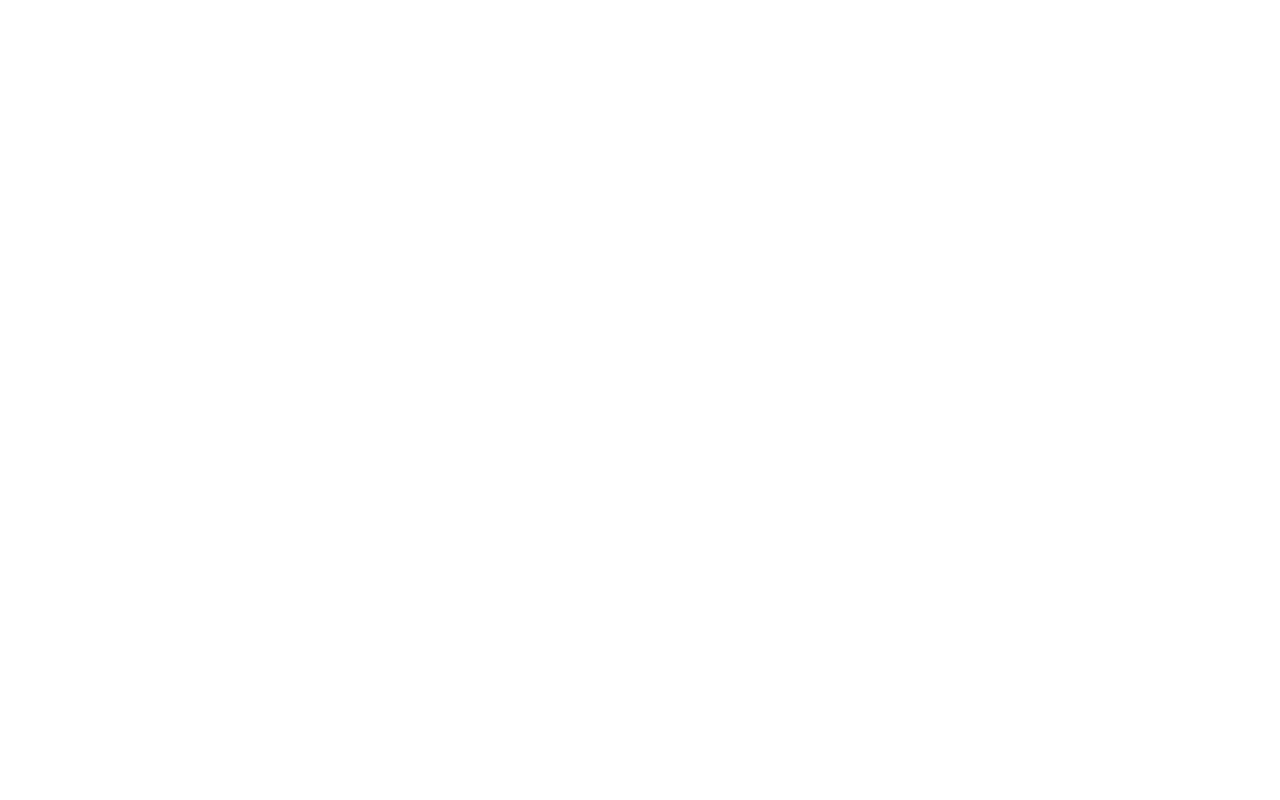
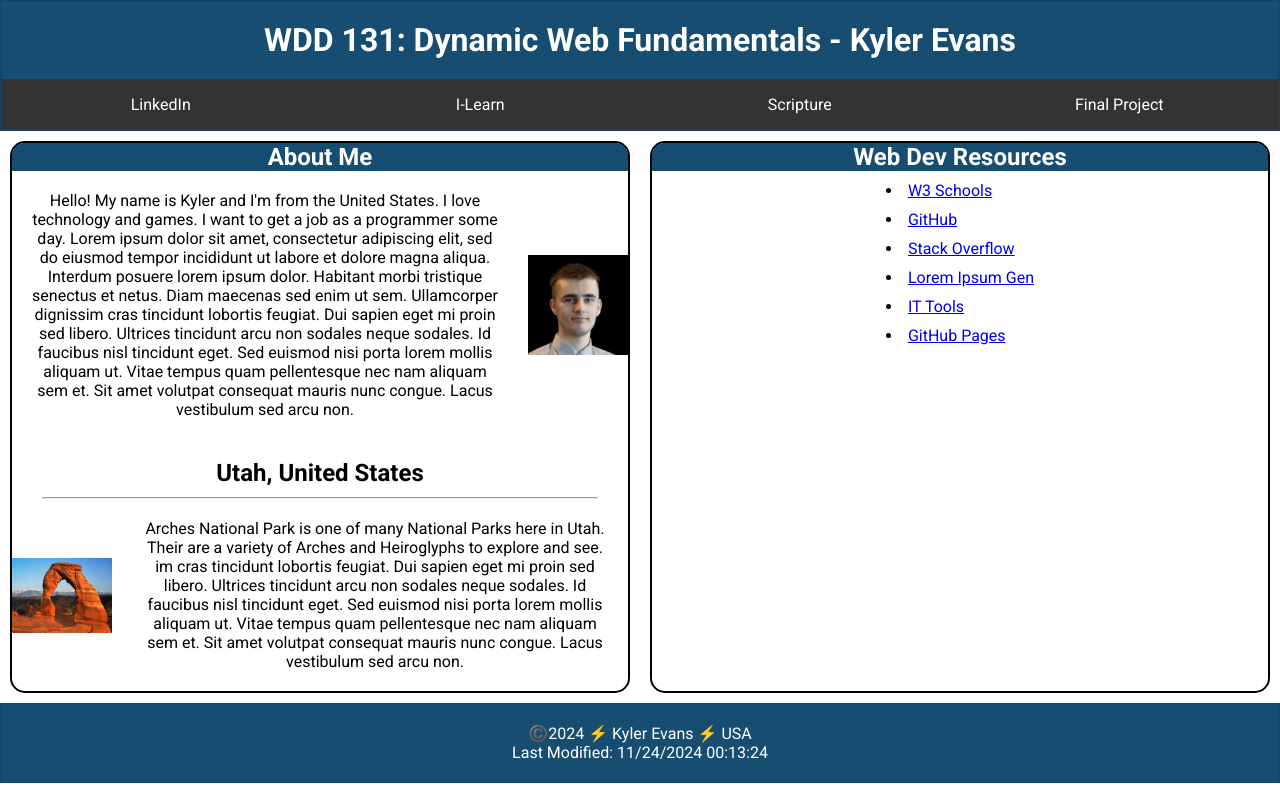
Before and after one commit to sudorm-rfslash/wdd231, a plain HTML site: page index.html in a window 1280 px wide. Drawn offline with nearby package versions, Linux system fonts and the light colour scheme.

Commit message:
making progress

```diff
--- a/index.html
+++ b/index.html
@@ -1,15 +1,83 @@
 <!DOCTYPE html>
-<html lang="en">
+<html lang="en-US">
 
 <head>
   <meta charset="UTF-8">
   <meta name="viewport" content="width=device-width, initial-scale=1.0">
-  <title>Document</title>
-  <link rel="stylesheet" href="styles/normalize.css">
+  <title>WDD 131 - Dynamic Web Fundamentals - Kyler Evans</title>
+  <meta name="description"
+    content="A simple home page with basic styling. WDD 131 - Dynamic Web Fundamentals - Kyler Evans.">
+  <meta name="author" content="Kyler Evans">
+  <link rel="stylesheet" href="styles/base.css">
+  <link rel="preconnect" href="https://fonts.googleapis.com">
+  <link rel="preconnect" href="https://fonts.gstatic.com" crossorigin>
+  <link href="https://fonts.googleapis.com/css2?family=Roboto" rel="stylesheet">
+  <link
+    href="https://fonts.googleapis.com/css2?family=Roboto:ital,wght@0,100;0,300;0,400;0,500;0,700;0,900;1,100;1,300;1,400;1,500;1,700;1,900&display=swap"
+    rel="stylesheet">
+  <script src="scripts/getdates.js" defer></script>
 </head>
 
 <body>
 
+  <header>
+    <h1>WDD 131: Dynamic Web Fundamentals - Kyler Evans</h1>
+    <nav>
+      <ul>
+        <li><a href="https://www.linkedin.com/">LinkedIn</a></li>
+        <li><a href="https://byui.instructure.com/">I-Learn</a></li>
+        <li><a
+            href="https://www.churchofjesuschrist.org/study/scriptures/bofm/introduction?lang=eng&id=p6#p6">Scripture</a>
+        </li>
+        <li><a href="#">Final Project</a></li>
+      </ul>
+    </nav>
+  </header>
+
+  <main>
+    <section class="card">
+      <h2 class="aboutheading1">About Me</h2>
+      <div>
+        <p>Hello! My name is Kyler and I'm from the United States. I love technology and games. I want to get a job as a
+          programmer some day. Lorem ipsum dolor sit amet, consectetur adipiscing elit, sed do eiusmod tempor incididunt
+          ut labore et dolore magna aliqua. Interdum posuere lorem ipsum dolor. Habitant morbi tristique senectus et
+          netus. Diam maecenas sed enim ut sem. Ullamcorper dignissim cras tincidunt lobortis feugiat. Dui sapien eget
+          mi
+          proin sed libero. Ultrices tincidunt arcu non sodales neque sodales. Id faucibus nisl tincidunt eget. Sed
+          euismod nisi porta lorem mollis aliquam ut. Vitae tempus quam pellentesque nec nam aliquam sem et. Sit amet
+          volutpat consequat mauris nunc congue. Lacus vestibulum sed arcu non.</p>
+        <img src="images/profile.jpg" alt="Hello, my name is Kyler Evans" width="200">
+      </div>
+      <h2 class="aboutheading2">Utah, United States</h2>
+      <hr>
+      <div>
+        <img src="images/arches.jpg" alt="Hello, my name is Kyler Evans" width="200">
+        <p>Arches National Park is one of many National Parks here in Utah.
+          Their are a variety of Arches and Heiroglyphs to explore and see.
+          im cras tincidunt lobortis feugiat. Dui sapien eget
+          mi proin sed libero. Ultrices tincidunt arcu non sodales neque sodales. Id faucibus nisl tincidunt eget. Sed
+          euismod nisi porta lorem mollis aliquam ut. Vitae tempus quam pellentesque nec nam aliquam sem et. Sit amet
+          volutpat consequat mauris nunc congue. Lacus vestibulum sed arcu non.</p>
+
+      </div>
+    </section>
+    <section class="card">
+      <h2 class="aboutheading1">Web Dev Resources</h2>
+      <ul>
+        <li><a href="https://www.w3schools.com/">W3 Schools</a></li>
+        <li><a href="https://github.com/">GitHub</a></li>
+        <li><a href="https://stackoverflow.com/">Stack Overflow</a></li>
+        <li><a href="https://loremipsum.io/generator">Lorem Ipsum Gen</a></li>
+        <li><a href="https://it-tools.tech/">IT Tools</a></li>
+        <li><a href="https://sudorm-rfslash.github.io/wdd131/">GitHub Pages</a></li>
+      </ul>
+    </section>
+  </main>
+
+  <footer>
+    <p>©️<span id="currentyear"></span> ⚡ Kyler Evans ⚡ USA</p>
+    <p id="lastModified"></p>
+  </footer>
 </body>
 
 </html>
--- /dev/null
+++ b/scripts/getdates.js
@@ -0,0 +1,8 @@
+function updateFooter() {
+  const currentYear = new Date().getFullYear();
+  document.getElementById('currentyear').textContent = currentYear;
+  const lastModifiedDate = document.lastModified;
+  document.getElementById('lastModified').textContent = "Last Modified: " + lastModifiedDate;
+}
+
+window.onload = updateFooter;
--- /dev/null
+++ b/styles/base.css
@@ -0,0 +1,221 @@
+* {
+  margin: 0;
+  padding: 0;
+  box-sizing: border-box;
+}
+
+body {
+  font-family: 'Roboto', sans-serif;
+  /* Use the Google Font */
+}
+
+header,
+footer {
+  background-color: #164d70;
+  display: block;
+  align-items: center;
+  justify-content: center;
+  border: 1px solid rgba(0, 0, 0, 0.1);
+}
+
+main {
+  display: flex;
+  flex-direction: column;
+}
+
+h1 {
+  color: white;
+  display: block;
+  text-align: center;
+  padding: 20px;
+}
+
+.card {
+  flex: 1;
+  border: 2px solid black;
+  border-radius: 15px;
+  padding: 0px;
+  margin: 10px;
+  text-align: center;
+  justify-content: center;
+  align-items: center;
+}
+
+.card ul {
+  list-style-position: inside;
+  padding: 0;
+  margin: 0;
+  text-align: left;
+  display: inline-block;
+}
+
+.aboutheading1 {
+  background-color: #164d70;
+  color: white;
+  display: flex;
+  flex-direction: column;
+  margin-top: 0;
+  text-align: center;
+  border-radius: 12px 12px 0px 0px;
+}
+
+.card div {
+  display: flex;
+  align-items: center;
+  gap: 10px;
+}
+
+.card li {
+  margin: 10px;
+}
+
+.aboutheading2 {
+  color: black;
+  display: flex;
+  flex-direction: column;
+  margin-top: 20px;
+  margin-bottom: 10px;
+  text-align: center;
+  page-break-after: always;
+}
+
+.card hr {
+  margin: 0px 30px 0px 30px;
+}
+
+.card p {
+  padding: 20px;
+}
+
+.card img {
+  max-width: 100px;
+  height: auto;
+}
+
+nav {
+  background-color: #353233;
+  margin: 0 auto;
+  justify-content: center;
+  align-items: center;
+}
+
+nav ul {
+  list-style-position: inside;
+  padding: 0;
+  margin: 0;
+  list-style-type: none;
+}
+
+nav a {
+  display: block;
+  color: #fff;
+  text-align: center;
+  padding: 1rem;
+  text-decoration: none;
+}
+
+nav a:hover {
+  border: 1px solid #fff;
+}
+
+.active {
+  color: yellow;
+}
+
+footer {
+  background-color: #164d70;
+  color: white;
+  text-align: center;
+  padding: 20px;
+  width: 100%;
+}
+
+@media (min-width: 640px) {
+  nav ul {
+    display: flex;
+  }
+
+  nav ul li {
+    flex: 1 1 100%;
+  }
+
+  main {
+    flex-direction: row;
+  }
+}
+
+
+
+
+/* robot font */
+.roboto-thin {
+  font-family: "Roboto", sans-serif;
+  font-weight: 100;
+  font-style: normal;
+}
+
+.roboto-light {
+  font-family: "Roboto", sans-serif;
+  font-weight: 300;
+  font-style: normal;
+}
+
+.roboto-regular {
+  font-family: "Roboto", sans-serif;
+  font-weight: 400;
+  font-style: normal;
+}
+
+.roboto-medium {
+  font-family: "Roboto", sans-serif;
+  font-weight: 500;
+  font-style: normal;
+}
+
+.roboto-bold {
+  font-family: "Roboto", sans-serif;
+  font-weight: 700;
+  font-style: normal;
+}
+
+.roboto-black {
+  font-family: "Roboto", sans-serif;
+  font-weight: 900;
+  font-style: normal;
+}
+
+.roboto-thin-italic {
+  font-family: "Roboto", sans-serif;
+  font-weight: 100;
+  font-style: italic;
+}
+
+.roboto-light-italic {
+  font-family: "Roboto", sans-serif;
+  font-weight: 300;
+  font-style: italic;
+}
+
+.roboto-regular-italic {
+  font-family: "Roboto", sans-serif;
+  font-weight: 400;
+  font-style: italic;
+}
+
+.roboto-medium-italic {
+  font-family: "Roboto", sans-serif;
+  font-weight: 500;
+  font-style: italic;
+}
+
+.roboto-bold-italic {
+  font-family: "Roboto", sans-serif;
+  font-weight: 700;
+  font-style: italic;
+}
+
+.roboto-black-italic {
+  font-family: "Roboto", sans-serif;
+  font-weight: 900;
+  font-style: italic;
+}
```
Also changed, not shown: images/arches.jpg (added), images/hero-small.webp (added), images/profile.jpg (added).
